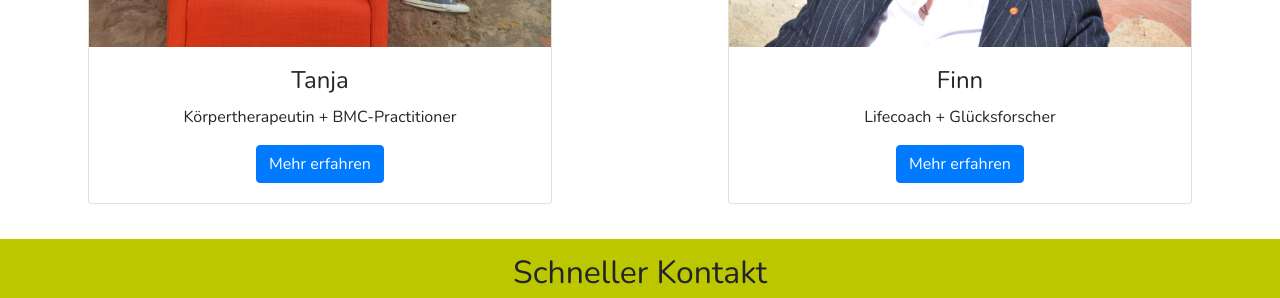
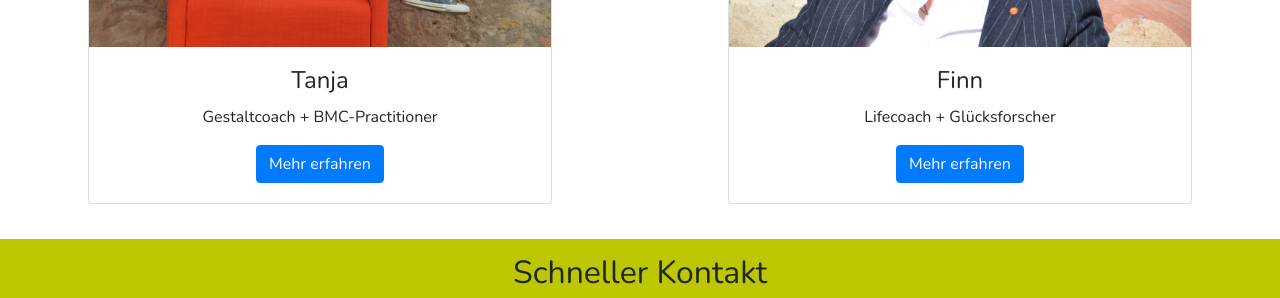
Before and after one commit to Koenigsdisziplin/website, a Jekyll site: the page built from index.html, in a window 1280 px wide. Shown: the part 501-799 px from the top of the page. Built offline with Jekyll 4.4.1, drawn with Linux system fonts in a browser that asks for light colours; nearby versions of some CDN libraries.

Commit message:
Update index.html

```diff
--- a/index.html
+++ b/index.html
@@ -24,7 +24,7 @@ layout: default
         </a>
           <div class="card-body">
             <h4 class="card-title">Tanja</h4>
-            <p class="card-text"> Körpertherapeutin + BMC-Practitioner </p>
+            <p class="card-text"> Gestaltcoach + BMC-Practitioner </p>
             <a href="/Tanja/" class="btn btn-primary">Mehr erfahren</a>
           </div>
         </div>
```
